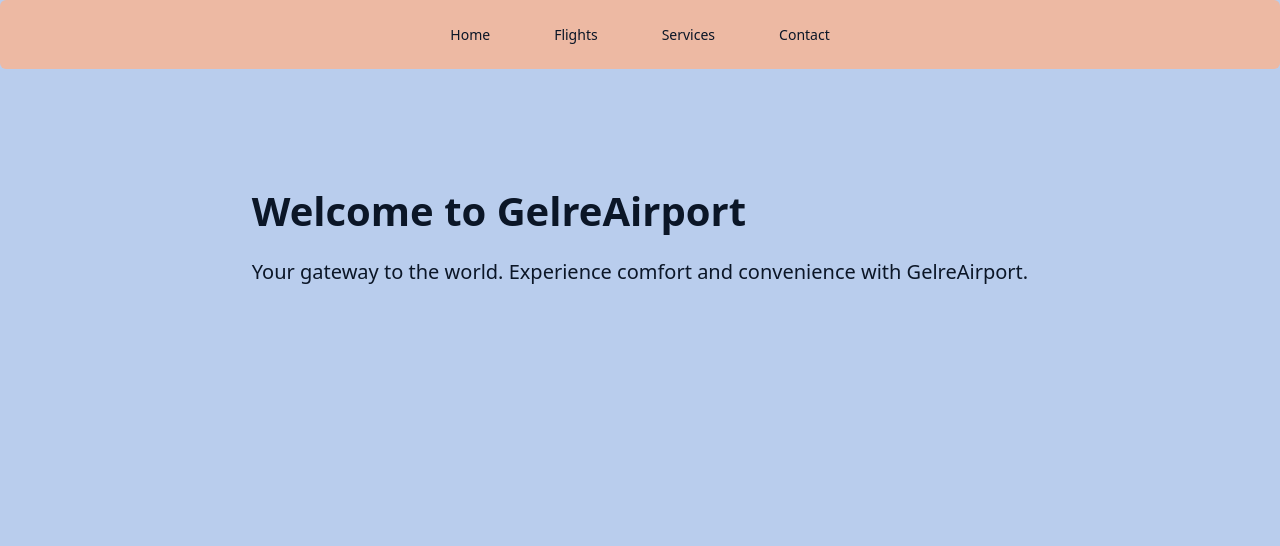
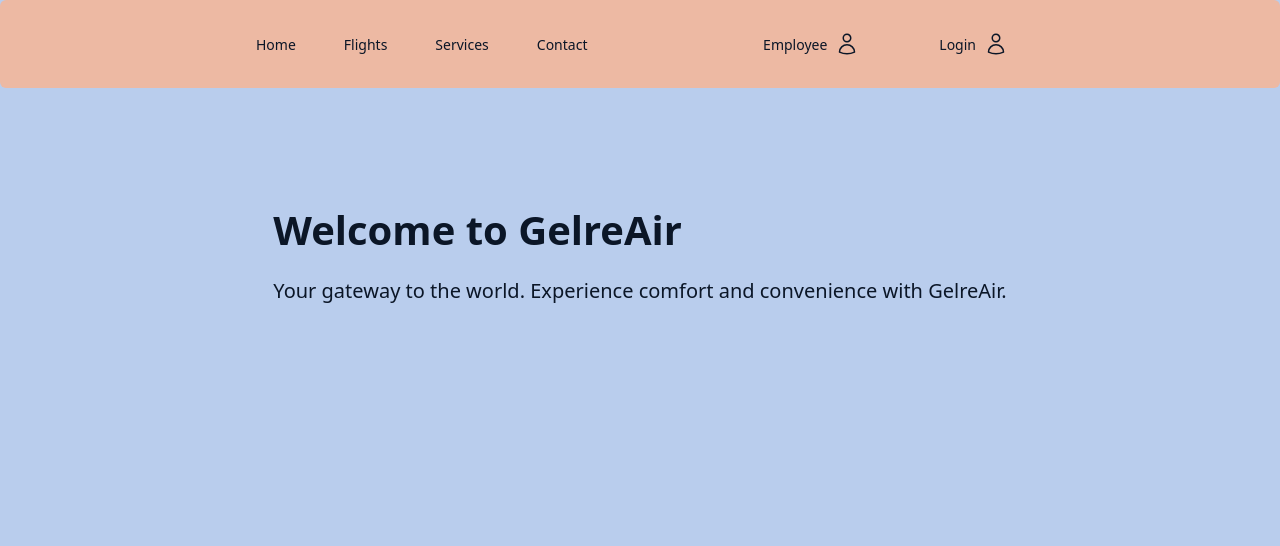
Before and after one commit to AramMarkarov/beroepsproduct-wtis-AramMarkarov, a PHP site: page /homepage.php in a window 1280 px wide. Shown: the top 546 px of the page. Run offline with PHP 8.4, Linux system fonts and the light colour scheme; some libraries are stand-ins or nearby versions.

Commit message:
Login page and nav/homepage updated

```diff
--- /dev/null
+++ b/applicatie/employeelogin.php
@@ -0,0 +1 @@
+<?php
--- a/applicatie/homepage.php
+++ b/applicatie/homepage.php
@@ -11,15 +11,17 @@
     <?php include 'includes/tailwind_script.php';?>
 </head>
 <body class="bg-background text-text text-body">
+<!-- Nav -->
 <?php include 'includes/nav.php'; ?>
     <div class="min-h-screen ">
         <div class="w-[80] flex justify-center">
             <div class="mt-24">
-                <h1 class="text-headline font-bold mb-4">Welcome to GelreAirport</h1>
-                <p class="text-subheader mb-6">Your gateway to the world. Experience comfort and convenience with GelreAirport.</p>
+                <h1 class="text-headline font-bold mb-4">Welcome to GelreAir</h1>
+                <p class="text-subheader mb-6">Your gateway to the world. Experience comfort and convenience with GelreAir.</p>
             </div>
         </div>
     </div>
+<!-- Footer -->
 <?php include 'includes/footer.php'; ?>
 </body>
 </html>
--- a/applicatie/includes/nav.php
+++ b/applicatie/includes/nav.php
@@ -1,11 +1,28 @@
 <?php
+// Storing page url for redirect after logging in
+$lastUrlPart = basename($_SERVER['REQUEST_URI']);
+
 echo '<nav class="mb-4 bg-nav rounded-md text-text text-body">
-<div class="flex justify-evenly items-center z-0 py-6">
-    <ul class="flex justify-center space-x-16">
-        <li><a href="homepage.php" class="hover:text-hover hover:underline rounded-md transition duration-150 ease-in-out">Home</a></li>
-        <li><a href="#" class="hover:text-hover hover:underline rounded-md transition duration-150 ease-in-out">Flights</a></li>
-        <li><a href="#" class="hover:text-hover hover:underline rounded-md transition duration-150 ease-in-out">Services</a></li>
-        <li><a href="#" class="hover:text-hover hover:underline rounded-md transition duration-150 ease-in-out">Contact</a></li>
-    </ul>
+    <div class="mx-[20%] w-[60%] flex justify-between items-center z-0 py-6">
+        <div class="flex space-x-12 flex-grow">
+            <a href="homepage.php" class="hover:text-hover hover:underline transition duration-150 ease-in-out">Home</a>
+            <a href="#" class="hover:text-hover hover:underline transition duration-150 ease-in-out">Flights</a>
+            <a href="#" class="hover:text-hover hover:underline transition duration-150 ease-in-out">Services</a>
+            <a href="#" class="hover:text-hover hover:underline transition duration-150 ease-in-out">Contact</a>
+        </div>
+        <div class="flex space-x-12">
+            <a href="employeelogin.php" class="flex items-center px-4 py-2 text-text rounded-md hover:bg-hover transition duration-150 ease-in-out">
+                <span>Employee</span>
+                <svg xmlns="http://www.w3.org/2000/svg" fill="none" viewBox="0 0 24 24" stroke-width="1.5" stroke="currentColor" class="w-6 h-6 ml-2">
+                    <path stroke-linecap="round" stroke-linejoin="round" d="M15.75 6a3.75 3.75 0 1 1-7.5 0 3.75 3.75 0 0 1 7.5 0ZM4.501 20.118a7.5 7.5 0 0 1 14.998 0A17.933 17.933 0 0 1 12 21.75c-2.676 0-5.216-.584-7.499-1.632Z"/>
+                </svg>
+            </a>
+            <a href="login.php?forward=' . urlencode($lastUrlPart) . '" class="flex items-center px-4 py-2 text-text rounded-md hover:bg-hover transition duration-150 ease-in-out">
+                <span>Login</span>
+                <svg xmlns="http://www.w3.org/2000/svg" fill="none" viewBox="0 0 24 24" stroke-width="1.5" stroke="currentColor" class="w-6 h-6 ml-2">
+                    <path stroke-linecap="round" stroke-linejoin="round" d="M15.75 6a3.75 3.75 0 1 1-7.5 0 3.75 3.75 0 0 1 7.5 0ZM4.501 20.118a7.5 7.5 0 0 1 14.998 0A17.933 17.933 0 0 1 12 21.75c-2.676 0-5.216-.584-7.499-1.632Z"/>
+                </svg>
+            </a>
+        </div>
     </div>
 </nav>';
--- a/applicatie/includes/tailwind_script.php
+++ b/applicatie/includes/tailwind_script.php
@@ -4,14 +4,12 @@ echo "<script>
 tailwind.config = {
   theme: {
     extend: {
-      backgroundImage: {
-        'hero-image': \"url('/images/backgroundTwo.jpg')\",
-      },
       colors: {
         'text': '#0b1627',
         'background': '#b9cded',
         'hover': '#7abb8b',
         'nav': '#edb9a3',
+        'button': '#4338ca'
         },
       fontSize: {
         'headline': '2.5rem', // 40 pt
```
Also changed, not shown: applicatie/login.php (added, +37 -0 lines).
